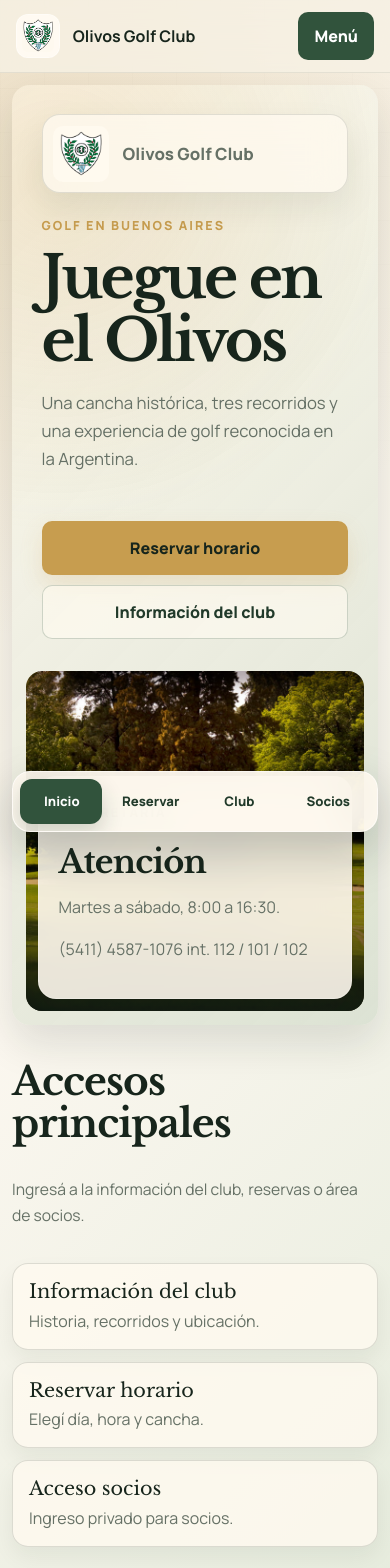
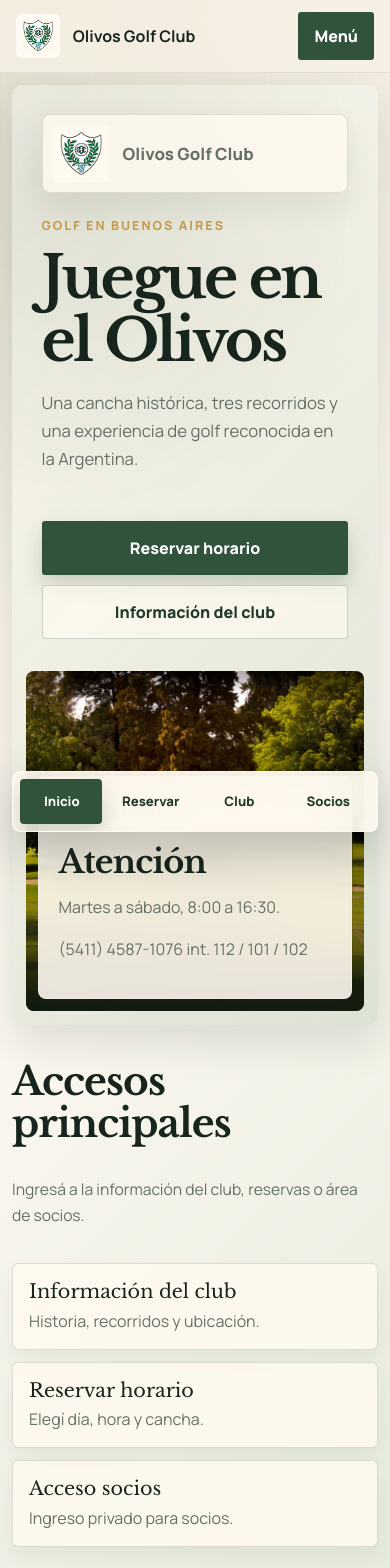
Before and after one commit to benjamessi/Ogc.prueba, a React (Vite) app in the folder juegue-olivos-react/: page /#/ in a window 390 px wide. Shown: the top 1568 px of the page. Built offline with nearby package versions, Linux system fonts and the light colour scheme.

Commit message:
Refine formal green theme

```diff
--- a/juegue-olivos-react/src/styles.css
+++ b/juegue-olivos-react/src/styles.css
@@ -11,8 +11,8 @@
   --danger: #9f342f;
   --line: rgba(23, 37, 28, 0.14);
   --shadow: 0 18px 42px rgba(20, 34, 24, 0.12);
-  --radius-lg: 24px;
-  --radius-md: 18px;
+  --radius-lg: 12px;
+  --radius-md: 8px;
   font-family: "Manrope", sans-serif;
 }
 
@@ -30,7 +30,7 @@
   min-width: 320px;
   color: var(--ink);
   background:
-    radial-gradient(circle at 10% 10%, rgba(199, 157, 79, 0.18), transparent 28rem),
+    radial-gradient(circle at 10% 10%, rgba(49, 83, 60, 0.12), transparent 28rem),
     linear-gradient(135deg, #f4ecdd 0%, #fbf7ef 45%, #dfe8d7 100%);
 }
 
@@ -66,7 +66,7 @@
   padding: 0.75rem 1rem;
   background: var(--ink);
   color: white;
-  border-radius: 10px;
+  border-radius: 3px;
 }
 
 .skip-link:focus {
@@ -117,7 +117,7 @@
   width: 3.15rem;
   height: 3.15rem;
   border: 1px solid rgba(255, 255, 255, 0.5);
-  border-radius: 12px;
+  border-radius: 6px;
   background: rgba(255, 250, 240, 0.92);
   box-shadow: inset 0 0 0 5px rgba(255, 255, 255, 0.1);
 }
@@ -158,7 +158,7 @@
   display: inline-flex;
   padding: 0.75rem 0.95rem;
   border: 0;
-  border-radius: 10px;
+  border-radius: 3px;
   color: var(--moss-dark);
   background: transparent;
   font-weight: 800;
@@ -190,8 +190,9 @@
 }
 
 .menu a.is-active {
-  background: rgba(199, 157, 79, 0.22);
-  box-shadow: inset 0 0 0 1px rgba(199, 157, 79, 0.35);
+  color: white;
+  background: var(--moss);
+  box-shadow: inset 0 0 0 1px rgba(33, 58, 42, 0.28);
 }
 
 .menu .nav-cta.is-active {
@@ -201,7 +202,7 @@
 .menu-button {
   display: none;
   border: 0;
-  border-radius: 10px;
+  border-radius: 3px;
   padding: 0.8rem 1rem;
   color: white;
   background: var(--moss);
@@ -217,7 +218,7 @@
   min-height: 700px;
   margin: clamp(1rem, 4vw, 3rem) auto;
   padding: clamp(1rem, 2vw, 1.6rem);
-  border-radius: 24px;
+  border-radius: 12px;
   overflow: hidden;
   box-shadow: var(--shadow);
   background: var(--moss-dark);
@@ -312,7 +313,7 @@
   min-height: 3.15rem;
   padding: 0.95rem 1.25rem;
   border: 0;
-  border-radius: 10px;
+  border-radius: 3px;
   font-weight: 900;
   text-decoration: none;
   cursor: pointer;
@@ -341,9 +342,9 @@
 }
 
 .button.primary {
-  color: var(--ink);
-  background: var(--gold);
-  box-shadow: 0 10px 22px rgba(199, 157, 79, 0.2);
+  color: white;
+  background: var(--moss);
+  box-shadow: 0 10px 22px rgba(33, 58, 42, 0.2);
 }
 
 .button.secondary {
@@ -413,10 +414,10 @@
   margin: clamp(1rem, 4vw, 3rem) auto clamp(2.5rem, 6vw, 4.5rem);
   padding: clamp(1.5rem, 4vw, 3rem);
   border: 1px solid rgba(255, 255, 255, 0.5);
-  border-radius: 22px;
+  border-radius: 12px;
   background:
     linear-gradient(135deg, rgba(255, 250, 240, 0.9), rgba(215, 223, 207, 0.78)),
-    radial-gradient(circle at 100% 0%, rgba(199, 157, 79, 0.22), transparent 24rem);
+    radial-gradient(circle at 100% 0%, rgba(49, 83, 60, 0.14), transparent 24rem);
   box-shadow: var(--shadow);
 }
 
@@ -449,18 +450,18 @@
   max-width: 1180px;
   margin: clamp(1rem, 4vw, 3rem) auto clamp(2.5rem, 7vw, 6rem);
   padding: clamp(1rem, 3vw, 2rem);
-  border-radius: 22px;
+  border-radius: 12px;
   overflow: visible;
   box-shadow: var(--shadow);
   background:
-    radial-gradient(circle at 12% 10%, rgba(199, 157, 79, 0.2), transparent 22rem),
+    radial-gradient(circle at 12% 10%, rgba(49, 83, 60, 0.13), transparent 22rem),
     linear-gradient(135deg, rgba(255, 250, 240, 0.94), rgba(215, 223, 207, 0.84));
 }
 
 .home-logo-card,
 .home-availability {
   border: 1px solid rgba(23, 37, 28, 0.12);
-  border-radius: 18px;
+  border-radius: 8px;
   background: rgba(255, 250, 240, 0.78);
   box-shadow: 0 14px 32px rgba(20, 34, 24, 0.08);
   backdrop-filter: blur(18px);
@@ -480,7 +481,7 @@
   width: 4rem;
   height: 4rem;
   object-fit: contain;
-  border-radius: 10px;
+  border-radius: 4px;
   background: rgba(255, 250, 240, 0.95);
   padding: 0.35rem;
 }
@@ -521,7 +522,7 @@
 .home-photo-panel {
   position: relative;
   min-height: 610px;
-  border-radius: 22px;
+  border-radius: 10px;
   overflow: hidden;
   background: var(--moss-dark);
 }
@@ -578,7 +579,7 @@
   min-height: 8rem;
   padding: 1rem;
   border: 1px solid var(--line);
-  border-radius: 16px;
+  border-radius: 6px;
   color: var(--ink);
   background: rgba(255, 250, 240, 0.78);
   box-shadow: 0 10px 22px rgba(20, 34, 24, 0.06);
@@ -589,7 +590,7 @@
 .home-action-card:hover,
 .home-action-card:focus-visible {
   transform: translateY(-2px);
-  border-color: rgba(199, 157, 79, 0.7);
+  border-color: rgba(49, 83, 60, 0.42);
   background: rgba(255, 250, 240, 0.94);
 }
 
@@ -630,7 +631,7 @@
   position: absolute;
   inset: auto -20% -38% -20%;
   height: 70%;
-  background: radial-gradient(circle, rgba(199, 157, 79, 0.26), transparent 62%);
+  background: radial-gradient(circle, rgba(49, 83, 60, 0.16), transparent 62%);
   transition: transform 260ms ease, opacity 260ms ease;
 }
 
@@ -683,7 +684,7 @@
   gap: clamp(1.5rem, 5vw, 4rem);
   padding: clamp(1.35rem, 4vw, 3rem);
   border: 1px solid rgba(255, 255, 255, 0.56);
-  border-radius: 18px;
+  border-radius: 10px;
   background:
     linear-gradient(135deg, rgba(255, 250, 240, 0.92), rgba(247, 241, 228, 0.84)),
     radial-gradient(circle at 0% 100%, rgba(49, 83, 60, 0.12), transparent 24rem);
@@ -718,7 +719,7 @@
   gap: clamp(1rem, 4vw, 2rem);
   padding: clamp(1rem, 3vw, 1.5rem);
   border: 1px solid rgba(255, 255, 255, 0.56);
-  border-radius: 18px;
+  border-radius: 10px;
   background: rgba(255, 250, 240, 0.88);
   box-shadow: var(--shadow);
 }
@@ -746,7 +747,7 @@
   width: 100%;
   min-height: 390px;
   border: 0;
-  border-radius: 16px;
+  border-radius: 8px;
   background: var(--sage);
 }
 
@@ -814,7 +815,7 @@
   width: 2.8rem;
   height: 2.8rem;
   margin-bottom: 1.2rem;
-  border-radius: 10px;
+  border-radius: 4px;
   color: white;
   background: var(--moss);
   font-weight: 900;
@@ -824,7 +825,7 @@
   width: auto;
   min-width: 2.8rem;
   padding: 0 0.9rem;
-  border-radius: 8px;
+  border-radius: 3px;
   color: var(--moss-dark);
   background: var(--sage);
 }
@@ -856,8 +857,8 @@
 
 .rate-alert {
   padding: 1rem 1.25rem;
-  color: #634011;
-  background: #f4dfb6;
+  color: var(--moss-dark);
+  background: rgba(215, 223, 207, 0.9);
   font-weight: 900;
 }
 
@@ -886,7 +887,7 @@
   gap: clamp(1.2rem, 4vw, 3rem);
   padding: clamp(1.25rem, 4vw, 2.5rem);
   border: 1px solid rgba(255, 255, 255, 0.5);
-  border-radius: 20px;
+  border-radius: 12px;
   background:
     linear-gradient(90deg, rgba(16, 30, 21, 0.86), rgba(16, 30, 21, 0.42) 46%, rgba(255, 250, 240, 0.9) 74%),
     var(--reservation-image) center / cover;
@@ -923,7 +924,7 @@
   gap: 0.35rem;
   padding: 1rem;
   border: 1px solid rgba(255, 255, 255, 0.26);
-  border-radius: 14px;
+  border-radius: 8px;
   background: rgba(16, 30, 21, 0.48);
   backdrop-filter: blur(12px);
 }
@@ -946,7 +947,7 @@
   z-index: 1;
   padding: 1rem;
   border: 1px solid var(--line);
-  border-radius: 18px;
+  border-radius: 8px;
   background: rgba(255, 250, 240, 0.72);
 }
 
@@ -970,15 +971,15 @@
   margin-top: 0.45rem;
   padding: 0.8rem 0.95rem;
   border: 1px solid var(--line);
-  border-radius: 10px;
+  border-radius: 3px;
   color: var(--ink);
   background: white;
 }
 
 .reservation-form input:focus,
 .reservation-form select:focus {
-  outline: 3px solid rgba(199, 157, 79, 0.3);
-  border-color: var(--gold);
+  outline: 3px solid rgba(49, 83, 60, 0.22);
+  border-color: var(--moss);
 }
 
 .reservation-form fieldset {
@@ -1003,7 +1004,7 @@
   gap: 0.3rem;
   padding: 1rem 1rem 1rem 3.1rem;
   border: 1px solid var(--line);
-  border-radius: 12px;
+  border-radius: 6px;
   background: rgba(255, 255, 255, 0.55);
   cursor: pointer;
   transition: transform 180ms ease, border-color 180ms ease, box-shadow 180ms ease, background 180ms ease;
@@ -1032,7 +1033,7 @@
 }
 
 .course-card strong {
-  color: var(--clay);
+  color: var(--moss);
 }
 
 .course-card small {
@@ -1041,9 +1042,9 @@
 }
 
 .course-card.is-selected {
-  border-color: rgba(199, 157, 79, 0.78);
-  background: rgba(244, 223, 182, 0.48);
-  box-shadow: 0 14px 32px rgba(199, 157, 79, 0.16);
+  border-color: rgba(49, 83, 60, 0.58);
+  background: rgba(215, 223, 207, 0.54);
+  box-shadow: 0 14px 32px rgba(33, 58, 42, 0.14);
 }
 
 .gallery-strip {
@@ -1052,7 +1053,7 @@
   gap: 1rem;
   align-items: stretch;
   padding: clamp(1rem, 4vw, 3rem);
-  border-radius: 20px;
+  border-radius: 12px;
   background: var(--moss-dark);
   color: white;
   box-shadow: var(--shadow);
@@ -1079,7 +1080,7 @@
 .gallery figure {
   min-height: 250px;
   margin: 0;
-  border-radius: 16px;
+  border-radius: 8px;
   overflow: hidden;
   background: var(--sage);
 }
@@ -1114,7 +1115,7 @@
 .demo-credentials span {
   padding: 0.55rem 0.75rem;
   border: 1px solid var(--line);
-  border-radius: 8px;
+  border-radius: 3px;
   background: rgba(255, 255, 255, 0.44);
   font-size: 0.9rem;
 }
@@ -1137,14 +1138,14 @@
   min-height: 3.2rem;
   padding: 0.8rem 0.95rem;
   border: 1px solid var(--line);
-  border-radius: 10px;
+  border-radius: 3px;
   color: var(--ink);
   background: white;
 }
 
 .login-card input:focus {
-  outline: 3px solid rgba(199, 157, 79, 0.3);
-  border-color: var(--gold);
+  outline: 3px solid rgba(49, 83, 60, 0.22);
+  border-color: var(--moss);
 }
 
 .form-error {
@@ -1167,7 +1168,7 @@
 .member-card {
   padding: 1rem;
   border: 1px solid var(--line);
-  border-radius: 12px;
+  border-radius: 6px;
   background: rgba(255, 255, 255, 0.5);
 }
 
@@ -1223,7 +1224,7 @@
   width: 2.8rem;
   height: 2.8rem;
   object-fit: contain;
-  border-radius: 8px;
+  border-radius: 4px;
   background: rgba(255, 250, 240, 0.92);
   padding: 0.28rem;
 }
@@ -1274,7 +1275,7 @@
     width: min(24rem, calc(100vw - 1.5rem));
     padding: 0.7rem;
     border: 1px solid var(--line);
-    border-radius: 16px;
+    border-radius: 8px;
     background: rgba(255, 250, 240, 0.96);
     box-shadow: var(--shadow);
     backdrop-filter: blur(18px);
@@ -1311,14 +1312,14 @@
     width: calc(100% - 1.5rem);
     min-height: auto;
     margin: 0.75rem auto 2.25rem;
-    border-radius: 22px;
+    border-radius: 12px;
   }
 
   .home-screen {
     width: calc(100% - 1.5rem);
     margin: 0.75rem auto 2.25rem;
     padding: 0.85rem;
-    border-radius: 22px;
+    border-radius: 12px;
   }
 
   .home-main-copy {
@@ -1331,7 +1332,7 @@
 
   .home-photo-panel {
     min-height: 440px;
-    border-radius: 16px;
+    border-radius: 8px;
   }
 
   .home-access-section {
@@ -1362,14 +1363,14 @@
 
   .booking-card {
     margin: 0.75rem;
-    border-radius: 16px;
+    border-radius: 8px;
   }
 
   .page-hero {
     width: calc(100% - 1.5rem);
     margin: 0.75rem auto 2.25rem;
     padding: 1.35rem;
-    border-radius: 20px;
+    border-radius: 10px;
   }
 
   .page-hero h1 {
@@ -1419,13 +1420,13 @@
   .info-card,
   .policy-card {
     min-height: auto;
-    border-radius: 14px;
+    border-radius: 6px;
   }
 
   .reservation-shell,
   .member-panel,
   .gallery-strip {
-    border-radius: 20px;
+    border-radius: 10px;
   }
 
   .reservation-shell {
@@ -1442,7 +1443,7 @@
   .login-card,
   .member-dashboard,
   .contact-card {
-    border-radius: 14px;
+    border-radius: 6px;
   }
 
   .course-card {
@@ -1467,7 +1468,7 @@
     gap: var(--quick-gap);
     padding: var(--quick-padding);
     border: 1px solid rgba(255, 255, 255, 0.55);
-    border-radius: 18px;
+    border-radius: 8px;
     background: rgba(255, 250, 240, 0.92);
     box-shadow: 0 18px 48px rgba(20, 34, 24, 0.22);
     backdrop-filter: blur(18px);
@@ -1482,7 +1483,7 @@
       var(--quick-padding) + (var(--active-index) * ((100% - (var(--quick-padding) * 2)) / 4))
     );
     width: calc((100% - (var(--quick-padding) * 2)) / 4 - var(--quick-gap));
-    border-radius: 12px;
+    border-radius: 4px;
     background: var(--moss);
     box-shadow: 0 10px 22px rgba(33, 58, 42, 0.2);
     transform-origin: center;
@@ -1504,7 +1505,7 @@
     align-items: center;
     justify-content: center;
     min-height: 2.8rem;
-    border-radius: 10px;
+    border-radius: 3px;
     color: var(--moss-dark);
     font-size: 0.82rem;
     font-weight: 900;
@@ -1544,11 +1545,11 @@
   }
 
   .hero {
-    border-radius: 18px;
+    border-radius: 10px;
   }
 
   .home-screen {
-    border-radius: 18px;
+    border-radius: 10px;
   }
 
   .home-logo-card {
@@ -1608,7 +1609,7 @@
 
   .map-frame {
     min-height: 280px;
-    border-radius: 14px;
+    border-radius: 6px;
   }
 
   .category-card {
```
